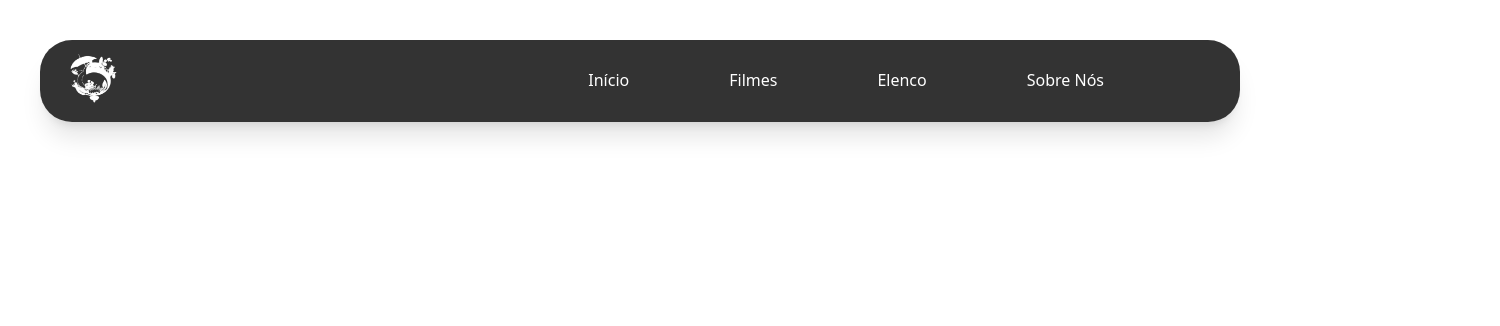
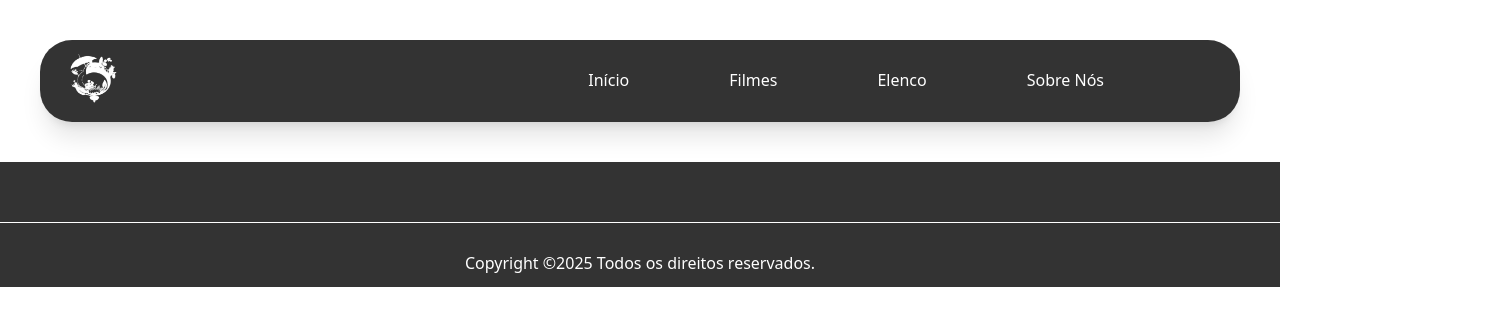
Before and after one commit to AndreRicardoSc/portal-ghibli, a Vue app: page / in a window 1280 px wide. Shown: the top 326 px of the page, 1500 px wide, since content can reach past the window. Built offline with nearby package versions, Linux system fonts and the light colour scheme.

Commit message:
FEAT: Continuando o footer do projeto #5

```diff
--- a/src/App.vue
+++ b/src/App.vue
@@ -7,6 +7,8 @@
     <HeaderComponents/>
   </header>
   <RouterView/>
+
+
   <footer>
     <FooterComponents/>
   </footer>
--- a/src/components/FooterComponents.vue
+++ b/src/components/FooterComponents.vue
@@ -1 +1,8 @@
-<template></template>
+<template>
+    <div class="bg-black/80 text-white flex flex-col items-center">
+        <hr class="w-430 border-t border-white my-4 mt-15">
+        <p class="mt-3 mb-3">
+            Copyright &copy;2025 Todos os direitos reservados.
+        </p>
+    </div>
+</template>
```
